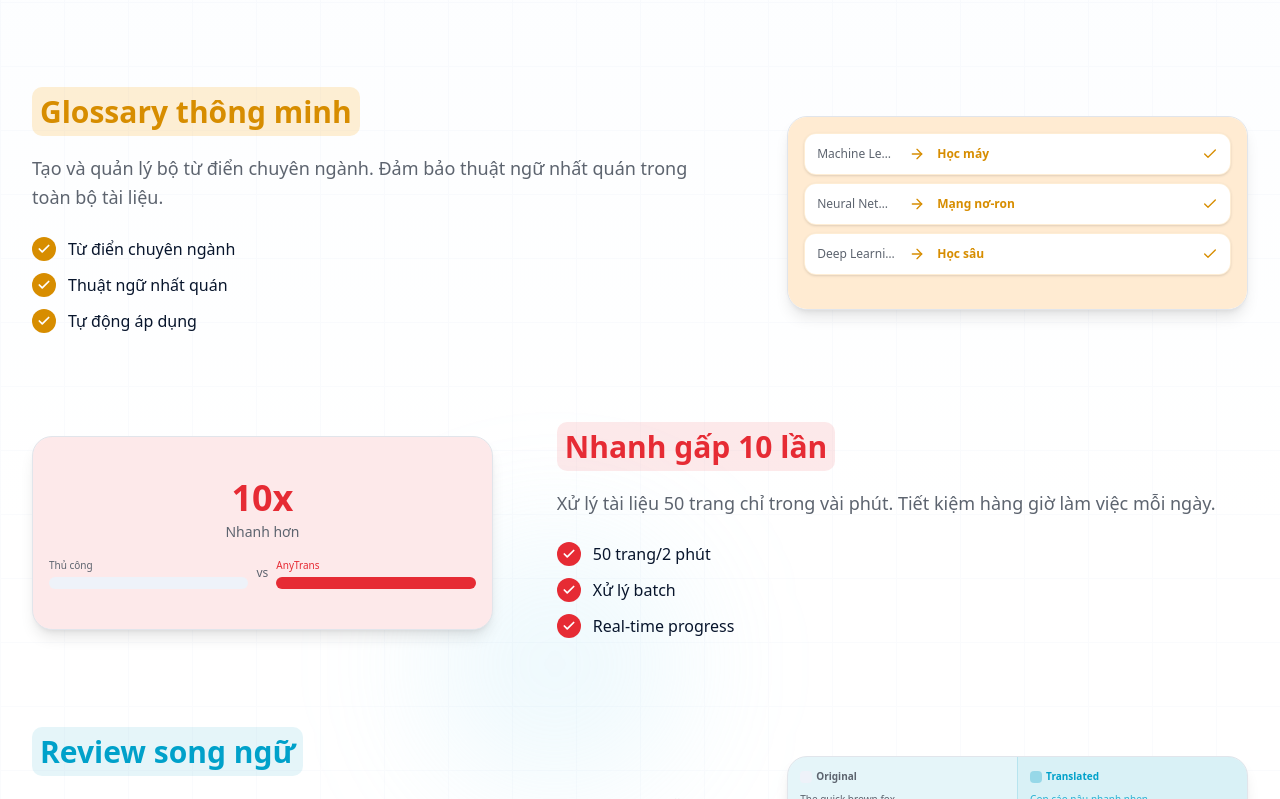
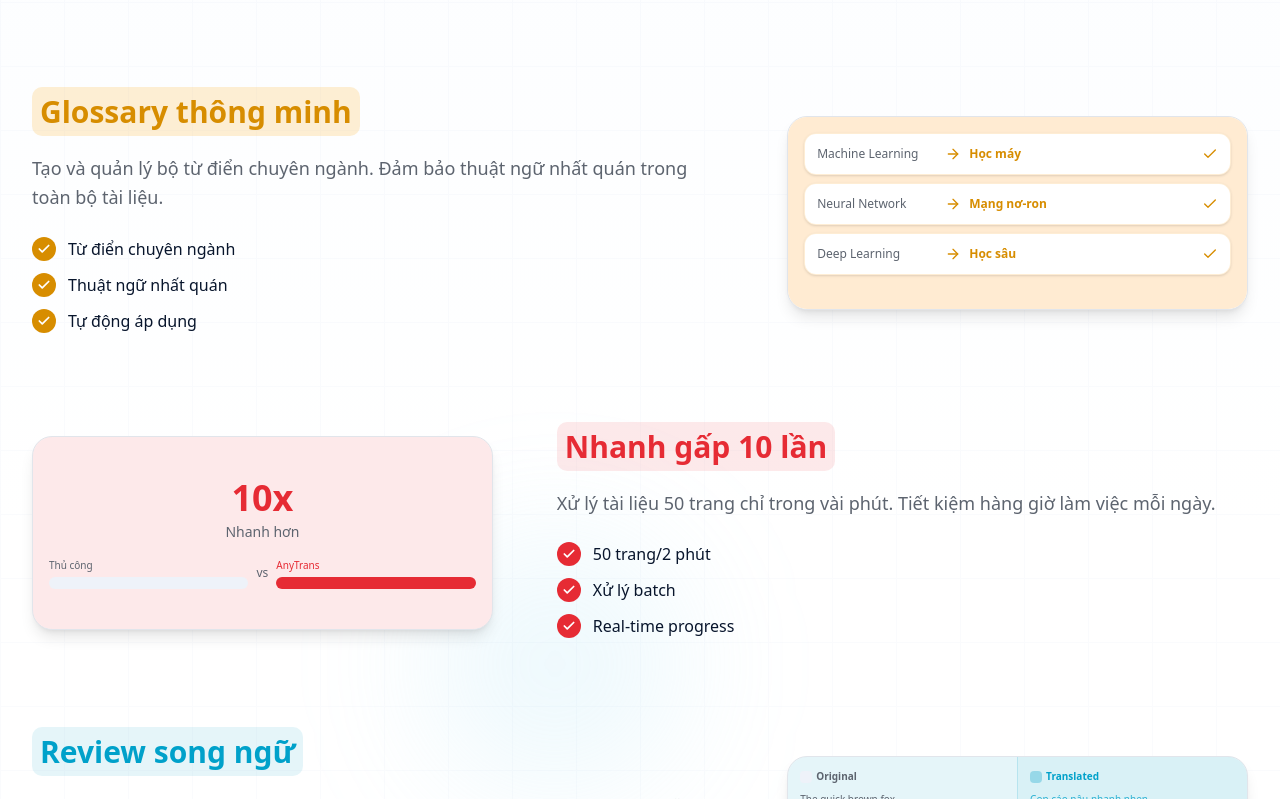
Before and after one commit to HCMUS-AnyTrans/new-frontend, a Next.js app: page / in a window 1280 px wide. Shown: the part 2641-3440 px from the top of the page. Built offline with nearby package versions, Linux system fonts and the light colour scheme.

Commit message:
feat: integrate TestimonialsSection and Footer into landing page
- Add TestimonialsSection and Footer to Home page
- Update .gitignore to exclude .opencode directory
- Adjust GlossaryMockup spacing in features-section

```diff
--- a/src/app/page.tsx
+++ b/src/app/page.tsx
@@ -1,4 +1,4 @@
-import { Header, HeroSection, PainPoints, FeaturesSection, HowItWorks, PricingSection } from "@/components/layout";
+import { Header, HeroSection, PainPoints, FeaturesSection, HowItWorks, PricingSection, TestimonialsSection, Footer } from "@/components/layout";
 import { SocialProof } from "@/components/shared";
 
 export default function Home() {
@@ -11,6 +11,8 @@ export default function Home() {
       <FeaturesSection />
       <HowItWorks />
       <PricingSection />
+      <TestimonialsSection />
+      <Footer />
     </div>
   );
 }
--- a/src/components/layout/features-section.tsx
+++ b/src/components/layout/features-section.tsx
@@ -159,9 +159,9 @@ function GlossaryMockup() {
         {terms.map((term) => (
           <div
             key={term.en}
-            className="flex items-center gap-3 bg-card rounded-lg p-3 shadow-sm border border-secondary-300/30"
+            className="flex items-center gap-2 bg-card rounded-lg p-3 shadow-sm border border-secondary-300/30"
           >
-            <div className="w-20 text-xs font-medium text-muted-foreground truncate">
+            <div className="w-30 text-xs font-medium text-muted-foreground truncate">
               {term.en}
             </div>
             <ArrowRight className="w-4 h-4 text-secondary-600 shrink-0" />
--- a/src/components/shared/translation-demo.tsx
+++ b/src/components/shared/translation-demo.tsx
@@ -43,7 +43,7 @@ export function TranslationDemo({
       className={cn("relative", className)}
     >
       {/* Main Document Card */}
-      <div className="relative bg-card rounded-2xl shadow-2xl shadow-primary/10 border border-border p-6 overflow-hidden">
+      <div className=" relative bg-card rounded-2xl shadow-2xl shadow-primary/10 border border-border p-6 overflow-hidden">
         {/* Header - Window Controls */}
         <div className="flex items-center gap-3 mb-4">
           <div className="flex gap-1.5">
```
Also changed, not shown: 1 other file (tests, documents, lock files or other folders).
